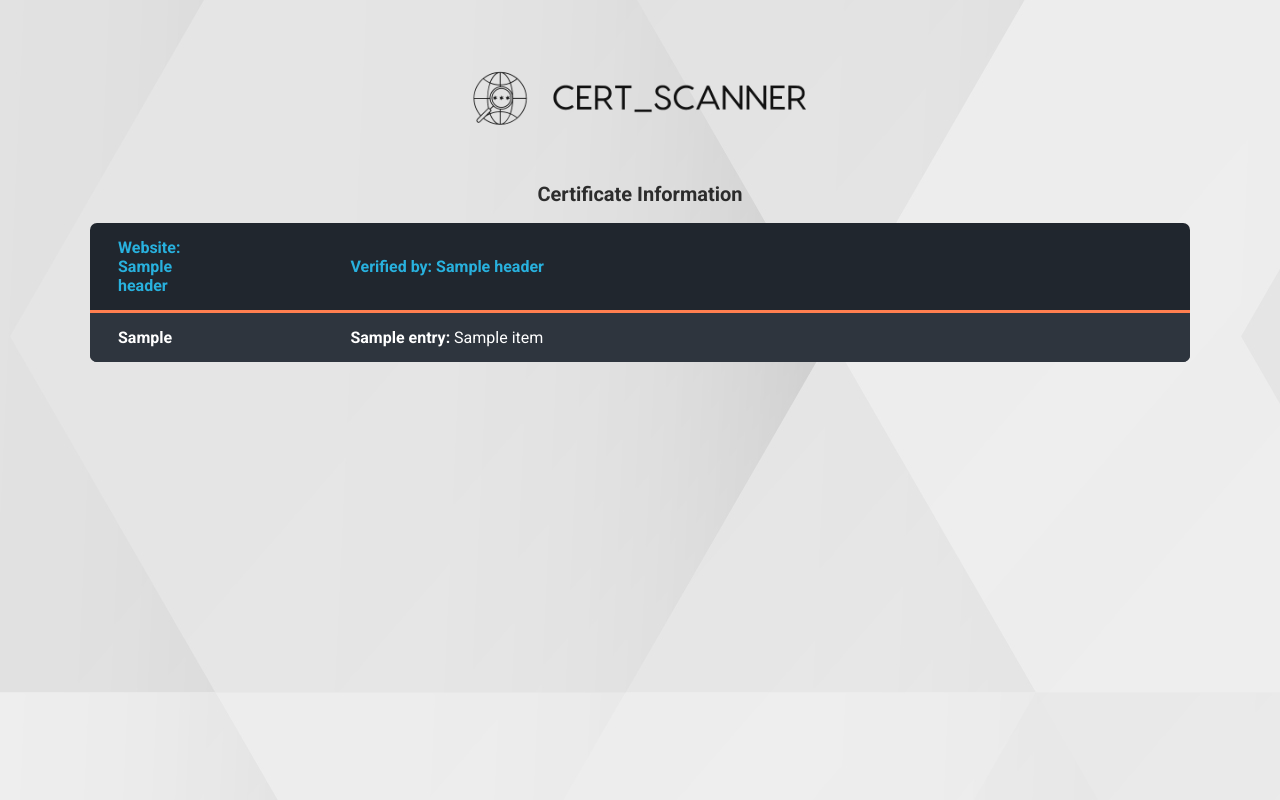
After one commit to Zakaria-Kofiro/cert_scanner, a Flask app: template cert_scanner/web_app/templates/cert.html in a window 1280 px wide. The commit adds this page. Run offline with Flask 2, Linux system fonts and the light colour scheme; the template is opened without the code that fills it: most values are stand-ins (such as "Sample title", 1, 10 or a date in 2020).

Commit message:
good progress

```diff
--- a/cert_scanner/web_app/app.py
+++ b/cert_scanner/web_app/app.py
@@ -1,18 +1,31 @@
-from flask import Flask,render_template,request
+from flask import Flask,render_template,request,redirect, url_for
+from cert_scanner import scanner
 
 app = Flask(__name__)
 
-@app.route('/')
-def index():
+@app.route('/', methods =['POST', 'GET'])
+def search():
+    if request.method == "POST":
+        query = request.form.get("search")
+        query_type = request.form.get("choices-single-defaul")
+
+        try:
+            if int(query_type) == 0:
+                payload = scanner.scan(query) # hostname
+            else:
+                payload = scanner.scan(None, query) # cert
+        except:
+            return render_template('error.html', reason='error: hostname not provided or not known')
+
+        if payload['valid']:
+            data = scanner.print_payload(payload['data'])
+            issuer = payload['data']['issuer_name']['common_name']
+            return render_template('cert.html', headers = [query, issuer, "Certificate Found"], data=data)
+        else:
+            return render_template('error.html', reason=payload['data'])
+
+
+
     return render_template('index.html')
 
-@app.route('/data/', methods = ['POST', 'GET'])
-def data():
-    if request.method == 'GET':
-        return f"The URL /data is accessed directly. Try going to '/index' to submit form"
-    if request.method == 'POST':
-        form_data = request.form
-        return render_template('data.html',form_data = form_data)
-
-
 app.run(host='localhost', port=5000)
--- /dev/null
+++ b/cert_scanner/web_app/static/styles/cert.css
@@ -0,0 +1,144 @@
+@import url(https://fonts.googleapis.com/css?family=Roboto:400,700);
+html {
+  font-size: 62.5%;
+}
+
+body {
+  font-family: 'Roboto', 'Helvetica Neue', Helvetica, Arial, sans-serif;
+  font-size: 1.6rem;
+  line-height: 1.6;
+  color: #20262e;
+  background: url("../images/background.jpg");
+  -webkit-font-smoothing: antialiased;
+  -moz-osx-font-smoothing: grayscale;
+}
+
+.container {
+  max-width: 1100px;
+  margin: 40px auto;
+  padding: 0 5%;
+}
+
+h1 {
+  text-align: center;
+  font-family: 'Roboto', sans-serif;
+  font-size: 2rem;
+  color: rgba(0, 0, 0, .8);
+}
+
+h2 {
+  text-align: right;
+  font-size: 1.2rem;
+  text-transform: uppercase;
+  line-height: 1.375;
+  margin: 0;
+  letter-spacing: 1px
+}
+
+table {
+  width: 100%;
+  min-width: 300px;
+  margin-bottom: 2.4rem;
+  background-color: #20262e;
+  color: #fff;
+  overflow: hidden;
+  border-radius: 7px;
+  border-collapse: collapse;
+}
+
+table tr:nth-child(even) {
+  background-color: rgb(46, 53, 62);
+}
+
+table th,
+table td:before {
+  color: #28b1de;
+  border-bottom-style: solid;
+  border-bottom-color: coral;
+}
+
+.error {
+  border-bottom-color: rgb(255, 80, 80);
+}
+
+
+.verified {
+  padding-left: 15rem !important
+}
+
+table th {
+  display: none;
+}
+
+table th,
+table td {
+  margin: .5rem 2rem;
+  text-align: left;
+}
+
+table td {
+  display: block;
+  font-size: 90%;
+}
+
+table td:first-child {
+  padding-top: 1rem;
+}
+
+table td:last-child {
+  padding-bottom: 2rem;
+}
+
+table td:before {
+  content: attr(data-th) ':\00a0';
+  font-weight: bold;
+  min-width: 8rem;
+  display: inline-block;
+}
+
+@media (min-width: 600px) {
+  table td:before {
+    display: none;
+  }
+  table th,
+  table td {
+    display: table-cell;
+  }
+  table th,
+  table td,
+  table td:first-child,
+  table td:last-child {
+    padding-top: 1.5rem;
+    padding-right: 2rem;
+    padding-bottom: 1.5rem;
+    padding-left: 2.8rem;
+  }
+}
+
+.logo-row {
+    width: 377px;
+    margin: 0 auto;
+}
+
+.logo {
+    padding-top: 50px;
+    width: 100%;
+    height: 80px;
+    text-align: center;
+}
+
+.info-group-title {
+  font-weight: 700;
+  color: var(--in-content-text-color);
+  font-size: 1em;
+  vertical-align: middle;
+}
+
+.info-group-subject {
+  width: 100%;
+  color: var(--in-content-text-color);
+  font-size: 1em;
+  vertical-align: middle;
+  padding-left: 15rem !important;
+  max-width: 100px
+}
--- /dev/null
+++ b/cert_scanner/web_app/templates/cert.html
@@ -0,0 +1,70 @@
+<html>
+  <head>
+    <meta http-equiv="Content-Type" content="text/html; charset=UTF-8" />
+    <meta name="viewport" content="width=device-width, initial-scale=1" />
+    <meta http-equiv="X-UA-Compatible" content="IE=edge" />
+    <meta name="author" content="colorlib.com">
+    <link rel="preconnect" href="https://fonts.googleapis.com">
+    <link rel="preconnect" href="https://fonts.gstatic.com" crossorigin>
+    <link href="https://fonts.googleapis.com/css2?family=Roboto:wght@100&display=swap" rel="stylesheet">
+    <link rel= "stylesheet" type= "text/css" href= "{{ url_for('static',filename='styles/cert.css') }}">
+  </head>
+  <body>
+    <div class="logo-row">
+      <a class="navlist" href="/">
+        <img src="../static/images/logo.png" alt="logo" class="logo">
+      </a>
+      </div>
+    <div class="container">
+        <h1>Certificate Information</h1>
+        <div class="table-1">
+          <table>
+            <tbody>
+              <tr>
+                <th>Website: {{ headers[0] }}</th>
+                <th class="verified">Verified by: {{ headers[1] }}</th>
+              </tr>
+              {% for group_header, group_info in data.items() %}
+              <tr>
+                <td class=info-group-title> {{ group_header }} </td>
+
+                {% if group_info is iterable and (group_info is not string and group_info is not mapping) %}
+                  <td class=info-group-subject>
+                  {% for entry in group_info %}
+                    {% for title, item in entry.items() %}
+                      {% if title == 'Modulus' %}
+                      <b>{{ title }}: </b>
+                      <div style="overflow:auto">
+                        <p>{{item}}</p>
+                      </div>
+                      {% elif title == 'OCSP' or title == 'CA Issuers' %}
+                        <b>{{title}}:</b>  <a href={{item}}> {{item}} </a>  <br>
+                      {%else%}
+                        <b>{{title}}:</b> {{item}} <br>
+                      {% endif %}
+                    {% endfor %}
+                  {% endfor %}
+                </td>
+                {% else %}
+                <td class=info-group-subject>
+                  {% for title, items in group_info.items() %}
+                    {% if title == 'Distribution Point' %}
+                      {% for item in items %}
+                        <b>{{title}}:</b> <a href={{item}}>{{item}}</a> <br>
+                      {% endfor %}
+                  {% else %}
+                    {% for item in items %}
+                      <b>{{title}}:</b> &nbsp; {{item}} <br>
+                    {% endfor %}
+                    {% endif %}
+                  {% endfor %}
+                </td>
+                {% endif %}
+              </tr>
+              {% endfor %}
+            </tbody>
+          </table>
+        </div>
+      </div>
+  </body>
+</html>
```
Also changed, not shown: cert_scanner/scanner.py (+37 -23 lines), cert_scanner/web_app/static/styles/main.css (+15 -0 lines), cert_scanner/web_app/templates/error.html (added, +31 -0 lines), cert_scanner/web_app/templates/index.html (+7 -8 lines), cert_scanner/web_app/static/images/background.jpg, cert_scanner/web_app/static/images/index.jpg (added).
